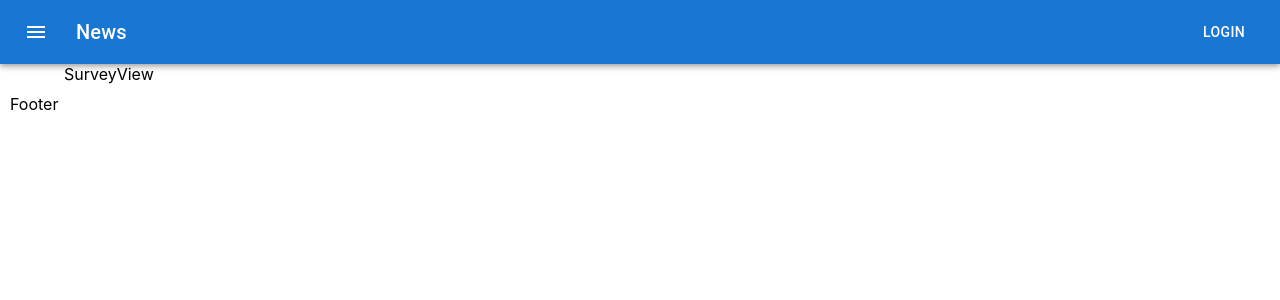
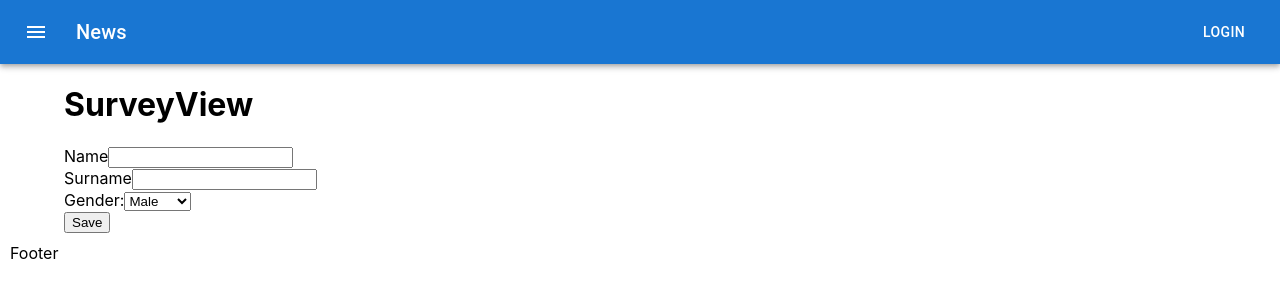
Before and after one commit to Pynzone/ZDFRONpol20-SDA_SURVEYS, a React (Create React App) app: page /survey in a window 1280 px wide. Shown: the top 300 px of the page. Built offline with nearby package versions, Linux system fonts and the light colour scheme.

Commit message:
feat: useState in form

```diff
--- /dev/null
+++ b/src/components/survey-form/survey-form.tsx
@@ -0,0 +1,45 @@
+import { useState } from "react";
+
+interface FormData {
+    name: string;
+    surname: string;
+    gender: Gender | undefined
+}
+
+type Gender = 'male' | 'female'
+
+const SurveyForm: React.FC = () => {
+
+    const [formData, setFormData] = useState<FormData>(
+        {
+            name: '',
+            surname: '',
+            gender: undefined
+        }
+    )
+    const handleSubmit: React.FormEventHandler<HTMLFormElement> = (event) => {
+        console.log(event)
+        event.preventDefault();
+    }
+
+    return <form onSubmit={handleSubmit}>
+        <div>
+            <label htmlFor="name">Name</label>
+            <input id="name" type="text" value={formData.name} />
+        </div>
+        <div>
+            <label htmlFor="surname">Surname</label>
+            <input id="surname" type="text" value={formData.surname} />
+        </div>
+        <div>
+            <label htmlFor="gender">Gender:</label>
+            <select value={formData.gender} id="gender">
+                <option value={'male'}>Male</option>
+                <option value={'female'}>Female</option>
+            </select>
+        </div>
+        <button type="submit">Save</button>
+    </form>
+}
+
+export default SurveyForm
--- a/src/views/survey/survey.tsx
+++ b/src/views/survey/survey.tsx
@@ -1,6 +1,9 @@
+import SurveyForm from "../../components/survey-form/survey-form"
+
 const SurveyView: React.FC = () => {
     return <>
-        SurveyView
+        <h1>SurveyView</h1>
+        <SurveyForm />
     </>
 }
 
```
